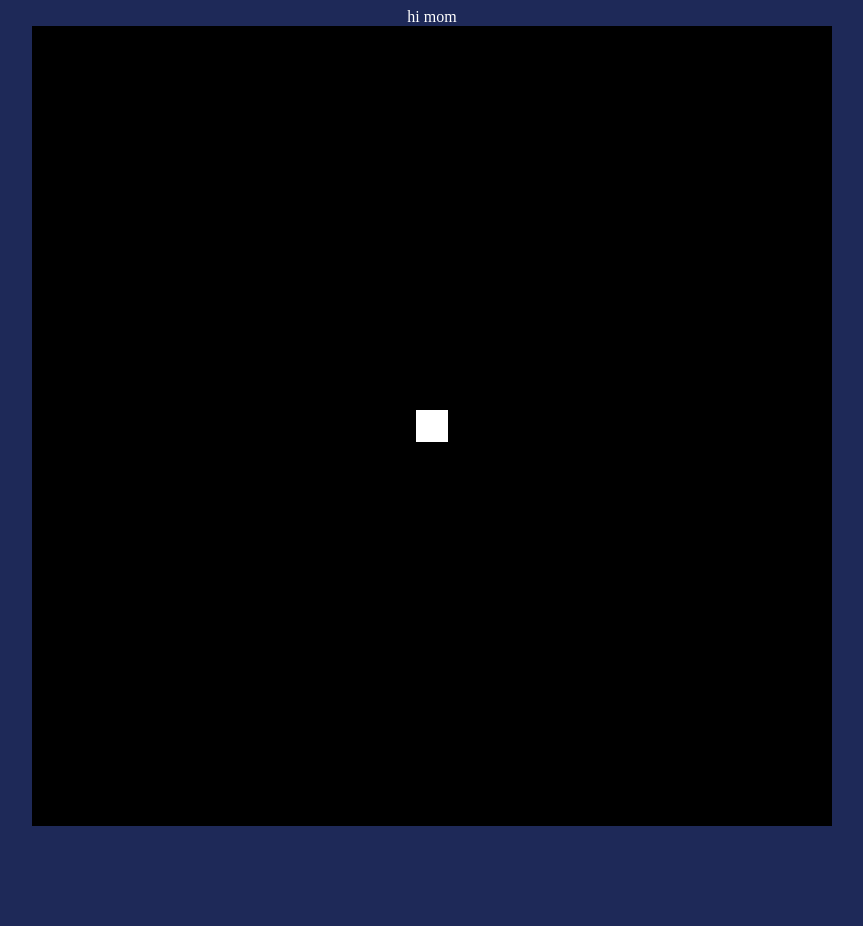
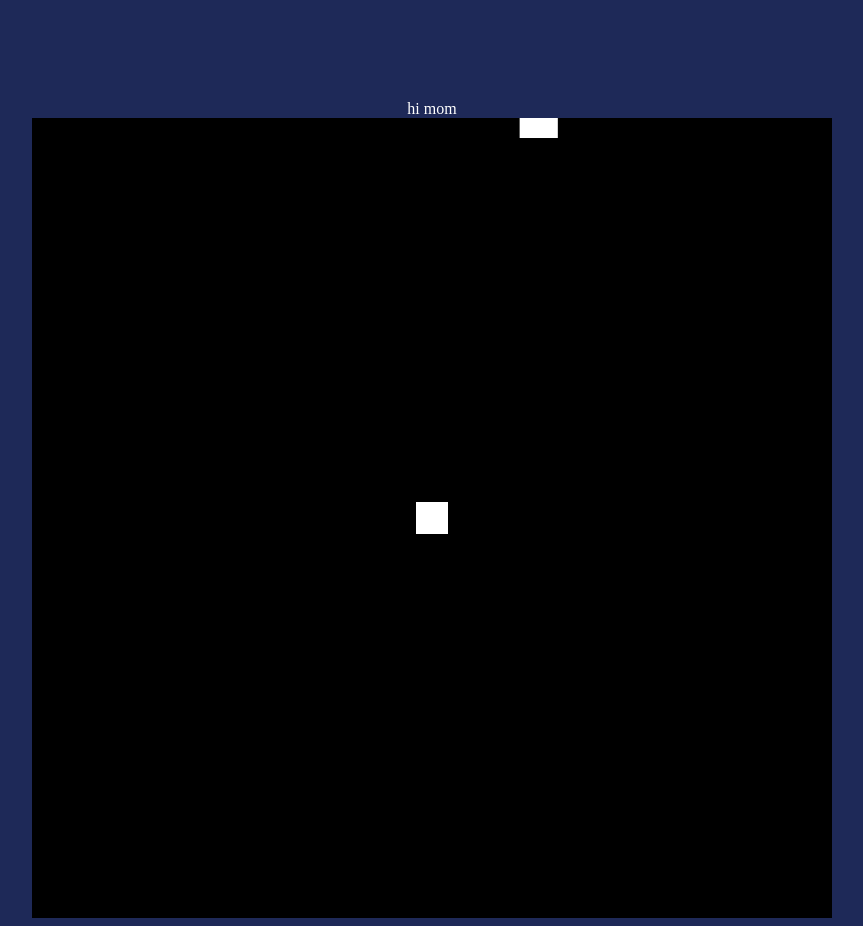
Before and after one commit to emalenchek/AsteroidLikeGame, a plain HTML site: page index.html in a window 1280 px wide. Shown: the whole page, without its empty margins (208-1071 px from the left). Before the commit the page ends 834 px from the top, so only its background shows below. Drawn offline with Linux system fonts and the light colour scheme.

Commit message:
adding basic asteroid functionality

```diff
--- a/index.html
+++ b/index.html
@@ -7,6 +7,7 @@
 </head>
 <body style="background-color: #1e2958;">
     <div style="
+        margin-top: 100px;
         display: flex;
         justify-content: center;
         width:100%; height:100%;
--- a/veryCoolSmartCode.js
+++ b/veryCoolSmartCode.js
@@ -88,7 +88,84 @@ var Game = {
     enemy: class {
         // nothing yet
     },
-    enemies: [],
+    enemyList: {},
+    asteroid: class {
+        constructor(){
+            var size = Math.random() * (128 - 16) + 16;
+            var speed = 0.01; // Math.random() * (10 - 1) + 1;
+            var degree = (Math.random() * (40 - 1) + 1) * Math.PI / 180;
+
+            this.height = size; // should be dynamic (random number between 16-128)
+            this.width = size; // should be dynamic (random number between 16-128)
+            this.speed = speed; // should be dynamic (random number between 1-10)
+            this.originLocation = {
+                // Should randomize both, but at least one component
+                // needs to be rendered off screen
+                // can have a 0-1 randomized to determine which
+                // should start out of bounds
+                x: Math.random() * (800 - 0) + 0,
+                y: Math.random() * (800 - 0) + 0
+            };
+            // allows us to control adjustments to the slope for a specific asteroid
+            this.deltaXRandomAugmentationIndex = Math.floor(Math.random() * (5 - 0) + 0);
+            this.deltaYRandomAugmentationIndex = Math.floor(Math.random() * (5 - 0) + 0);
+            // the **amount** of adjustment to the slope
+            this.slopeVarianceScalar = Math.random() * (400 - 1) + 1;
+            this.slopeAugmentationList = [0, 1, -1, 2, -2];
+            this.location = {
+                x: this.originLocation.x,
+                y: this.originLocation.y
+            };
+            this.endLocation = {
+                x: 800 - (this.originLocation.x), // inverse of origin location
+                y: 800 - (this.originLocation.y) // inverse of end location
+            };
+            this.color = 'rgb(255 255 255)';
+            this.id = Date.now();
+            this.rotationValue = degree; // should be dynamic (random number between 1-40* for now)
+        };
+
+        render(canvas, ctx){
+            // nothing yet
+            ctx.fillStyle = this.color;
+            ctx.fillRect(
+                this.location.x - (0.5 * this.width),
+                this.location.y - (0.5 * this.height),
+                this.width,
+                this.height
+            );
+        }
+
+        updateLocation(){
+            // for now, just draw a line from the inverse coordinate
+            // eventually we will want to adjust slope of line "equation"
+            // so that we don't always send asteroid through the middle of the canvas
+
+            // y2-y1 / x2-x1
+            var end = this.endLocation;
+            var start = this.originLocation;
+
+            var options = this.slopeAugmentationList;
+            var xIndex = this.deltaXRandomAugmentationIndex;
+            var yIndex = this.deltaYRandomAugmentationIndex;
+            var amount = this.slopeVarianceScalar;
+
+            var deltaY = end.y - start.y + (options[yIndex] * amount);
+            var deltaX = end.x - start.x + (options[xIndex] * amount);
+
+            this.location.x = this.location.x + (deltaX * this.speed);
+            this.location.y = this.location.y + (deltaY * this.speed);
+        }
+
+        checkAsteroidOutOfBounds(){
+            // may actually want to or this as an optimization
+            return (
+                Math.abs(this.location.x - this.originLocation.x) > 800 &&
+                Math.abs(this.location.y - this.originLocation.y)
+            )
+        }
+    },
+    asteroidList: {},
     controls: {
         /**
          * Sets up all controls logic
@@ -203,6 +280,8 @@ const main = function(){
     Game.render.renderPlayerSprite(canvas, ctx);
 
     // everything below here will be part of the game loop
+    var asteroidTimerDefault = 3 * 60;
+    var asteroidTimer = 3 * 60; // multiplied by 60 because 60fps
 
     setInterval(function(){
         // update player location based on activeKey
@@ -210,6 +289,18 @@ const main = function(){
         Game.render.refreshBackgroundCanvas(canvas, ctx);
         Game.render.renderPlayerSprite(canvas, ctx);
 
+        // decrement asteroid timer
+        asteroidTimer--;
+
+        if (asteroidTimer <= 0){
+            // create new asteroid
+            // and add to active list
+            var newAsteroid = new Game.asteroid();
+            asteroidTimer = asteroidTimerDefault;
+            Game.asteroidList[newAsteroid.id] = newAsteroid;
+        }
+
+        // render all active projectiles
         for (var i in Game.projectilesList){
             var projectile = Game.projectilesList[i];
 
@@ -229,5 +320,18 @@ const main = function(){
             }
         }
 
+        for (var i in Game.asteroidList){
+            var asteroid = Game.asteroidList[i];
+
+            // cleanup out of bounds asteroids
+            if (asteroid.checkAsteroidOutOfBounds()){
+                delete Game.asteroidList[asteroid.id];
+                delete asteroid;
+            }
+
+            asteroid.updateLocation();
+            asteroid.render(canvas, ctx);
+        }
+
     }, (1000 / 60));
 };
```
